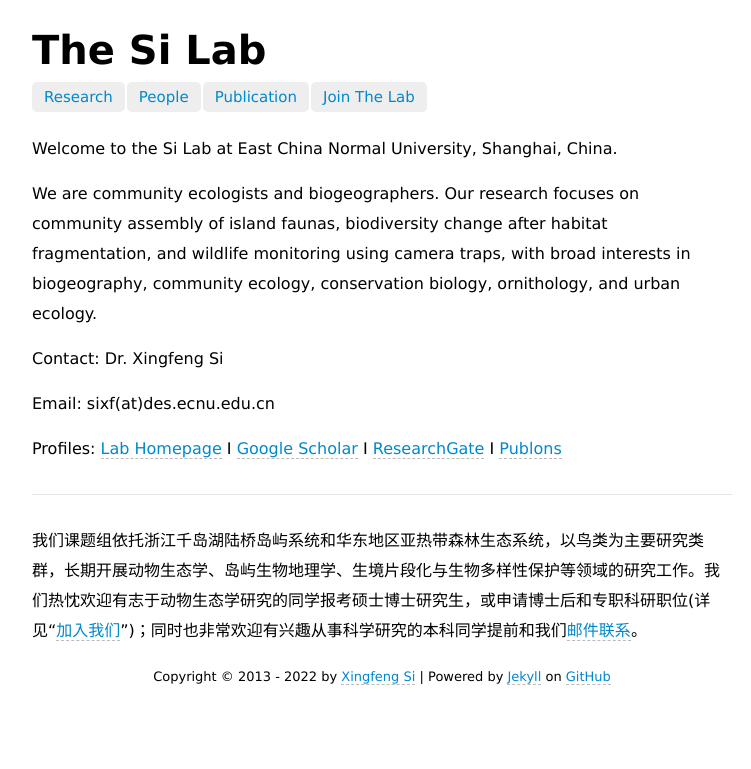
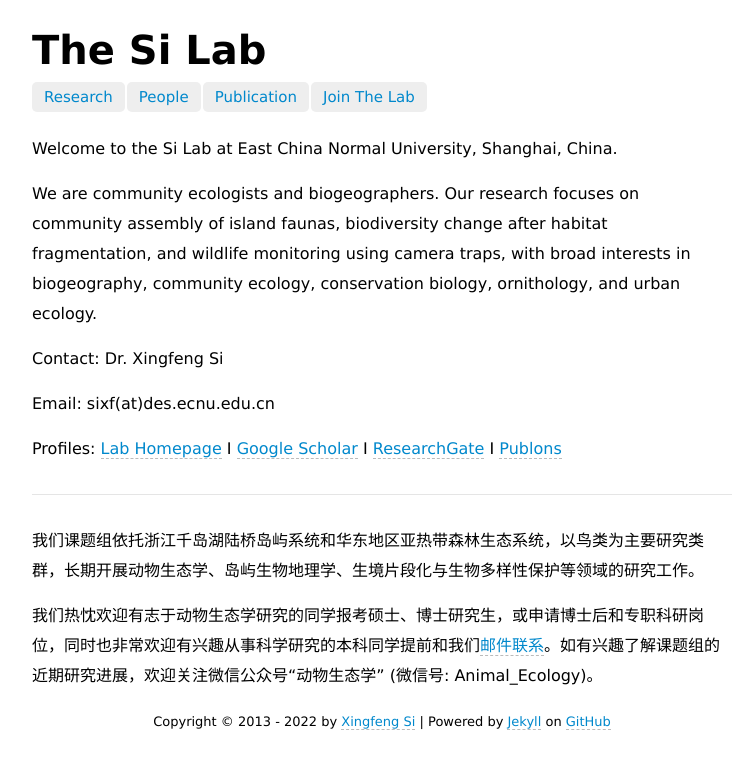
Before and after one commit to sixf/sixf.github.io, a Jekyll site: the page built from index.md, in a window 1280 px wide. Shown: the top 769 px of the page, without its empty margins (258-1009 px from the left). Built offline with Jekyll 4.4.1, drawn with Linux system fonts in a browser that asks for light colours.

```diff
--- a/index.md
+++ b/index.md
@@ -14,4 +14,6 @@
 
 ---
 
-我们课题组依托浙江千岛湖陆桥岛屿系统和华东地区亚热带森林生态系统，以鸟类为主要研究类群，长期开展动物生态学、岛屿生物地理学、生境片段化与生物多样性保护等领域的研究工作。我们热忱欢迎有志于动物生态学研究的同学报考硕士博士研究生，或申请博士后和专职科研职位(详见“[加入我们](http://sixf.org/cn/join/)”)；同时也非常欢迎有兴趣从事科学研究的本科同学提前和我们[邮件联系](mailto:sixf@des.ecnu.edu.cn)。
+我们课题组依托浙江千岛湖陆桥岛屿系统和华东地区亚热带森林生态系统，以鸟类为主要研究类群，长期开展动物生态学、岛屿生物地理学、生境片段化与生物多样性保护等领域的研究工作。
+
+我们热忱欢迎有志于动物生态学研究的同学报考硕士、博士研究生，或申请博士后和专职科研岗位，同时也非常欢迎有兴趣从事科学研究的本科同学提前和我们[邮件联系](mailto:sixf@des.ecnu.edu.cn)。如有兴趣了解课题组的近期研究进展，欢迎关注微信公众号“动物生态学” (微信号: Animal_Ecology)。
```
